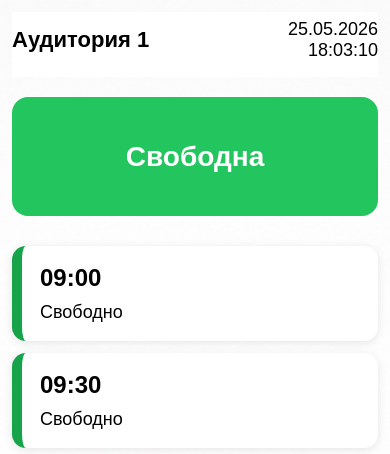
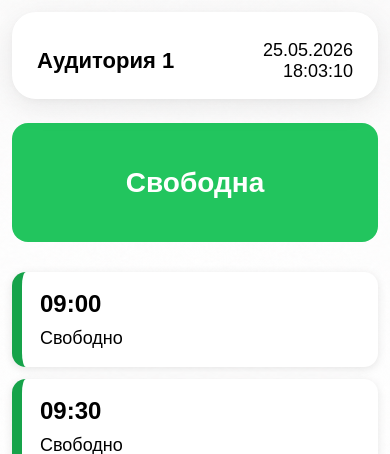
Before and after one commit to Seraphim555/room-booking, a Flask app: page /room/1 in a window 390 px wide. Shown: the top 454 px of the page. Run offline with Flask 3, Linux system fonts and the light colour scheme.

Commit message:
Add glass header

```diff
--- a/static/style.css
+++ b/static/style.css
@@ -111,8 +111,24 @@ input {
     display: flex;
     justify-content: space-between;
     align-items: center;
-    gap: 10px;
-}
+
+    background: rgba(255, 255, 255, 0.85);
+
+    backdrop-filter: blur(12px);
+    -webkit-backdrop-filter: blur(12px);
+
+    padding: 20px 24px;
+
+    border-radius: 24px;
+
+    box-shadow:
+        0 8px 30px rgba(0, 0, 0, 0.08),
+        0 2px 8px rgba(0, 0, 0, 0.04);
+
+    margin-bottom: 24px;
+
+    border: 1px solid rgba(255, 255, 255, 0.3);
+    }
 
     h1 {
         font-size: 22px;
@@ -179,4 +195,9 @@ input {
     body {
     -webkit-font-smoothing: antialiased;
     }
+
+    .datetime {
+    text-align: right;
+    white-space: nowrap;
+    }
 }
```
